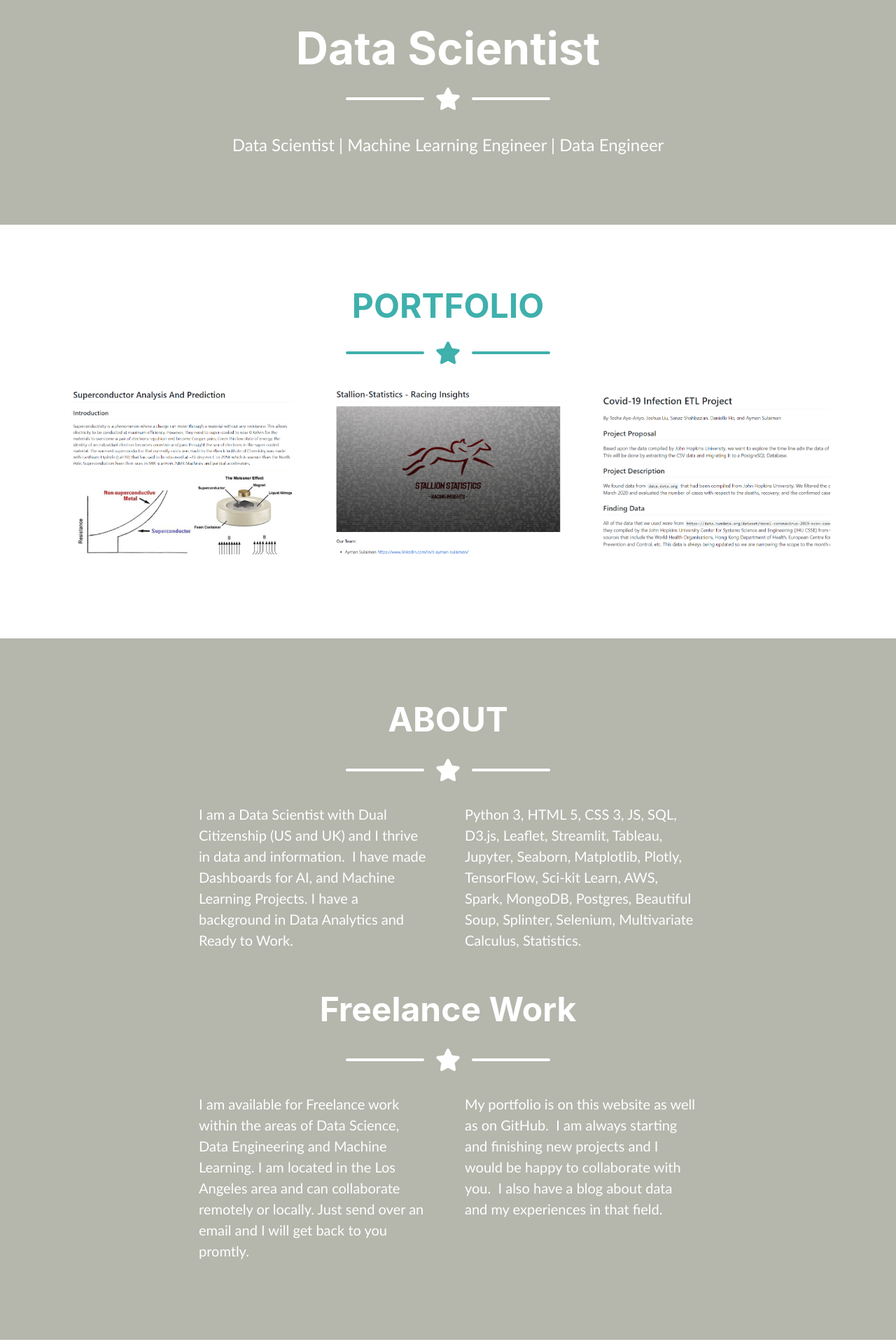
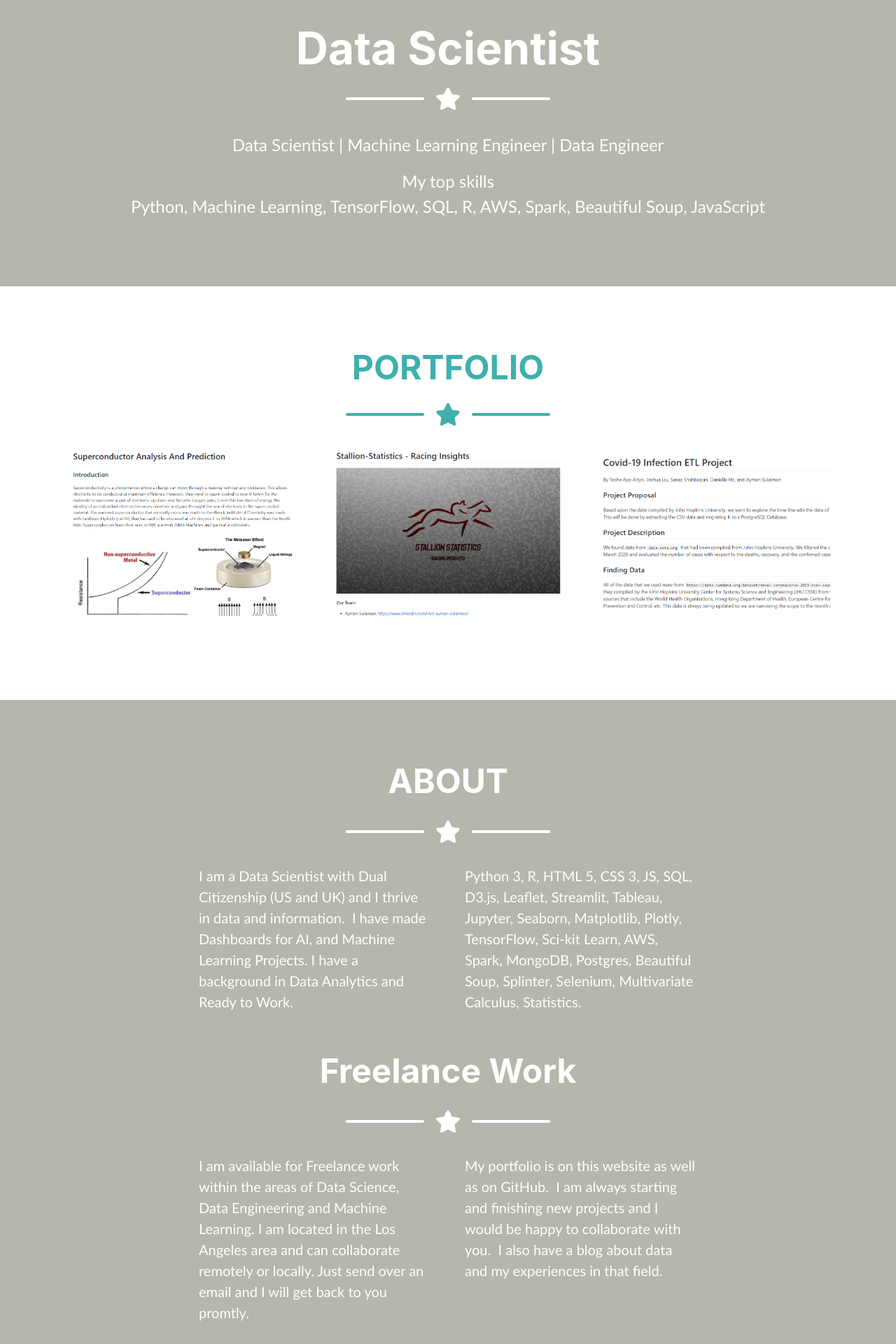
Before and after one commit to AymanSulaiman/Personal_Website, a Flask app: page / in a window 1280 px wide. Shown: the part 447-2367 px from the top of the page at 70% size. Run offline with Flask 2, Linux system fonts and the light colour scheme; some libraries are stand-ins or nearby versions; some web fonts are replaced.

Commit message:
added top skills

```diff
--- a/templates/index.html
+++ b/templates/index.html
@@ -43,6 +43,9 @@
                 </div>
                 <!-- Masthead Subheading-->
                 <p class="pre-wrap masthead-subheading font-weight-light mb-0">Data Scientist | Machine Learning Engineer | Data Engineer</p>
+                <p>   </p>
+                <p class="pre-wrap masthead-subheading font-weight-light mb-0">My top skills</p>
+                <p class="pre-wrap masthead-subheading font-weight-light mb-0">Python, Machine Learning, TensorFlow, SQL, R, AWS, Spark, Beautiful Soup, JavaScript</p>
             </div>
         </header>
         <section class="page-section portfolio" id="portfolio">
@@ -193,7 +196,7 @@
                         <p class="pre-wrap lead">I am a Data Scientist with Dual Citizenship (US and UK) and I thrive in data and information.  I have made Dashboards for AI, and Machine Learning Projects. I have a background in Data Analytics and Ready to Work.</p>
                     </div>
                     <div class="col-lg-4 mr-auto">
-                        <p class="pre-wrap lead">Python 3, HTML 5, CSS 3, JS, SQL, D3.js, Leaflet, Streamlit, Tableau, Jupyter, Seaborn, Matplotlib, Plotly, TensorFlow, Sci-kit Learn, AWS, Spark, MongoDB, Postgres, Beautiful Soup, Splinter, Selenium, Multivariate Calculus, Statistics.</p>
+                        <p class="pre-wrap lead">Python 3, R, HTML 5, CSS 3, JS, SQL, D3.js, Leaflet, Streamlit, Tableau, Jupyter, Seaborn, Matplotlib, Plotly, TensorFlow, Sci-kit Learn, AWS, Spark, MongoDB, Postgres, Beautiful Soup, Splinter, Selenium, Multivariate Calculus, Statistics.</p>
                     </div>
                 </div>
                 <br>
```
